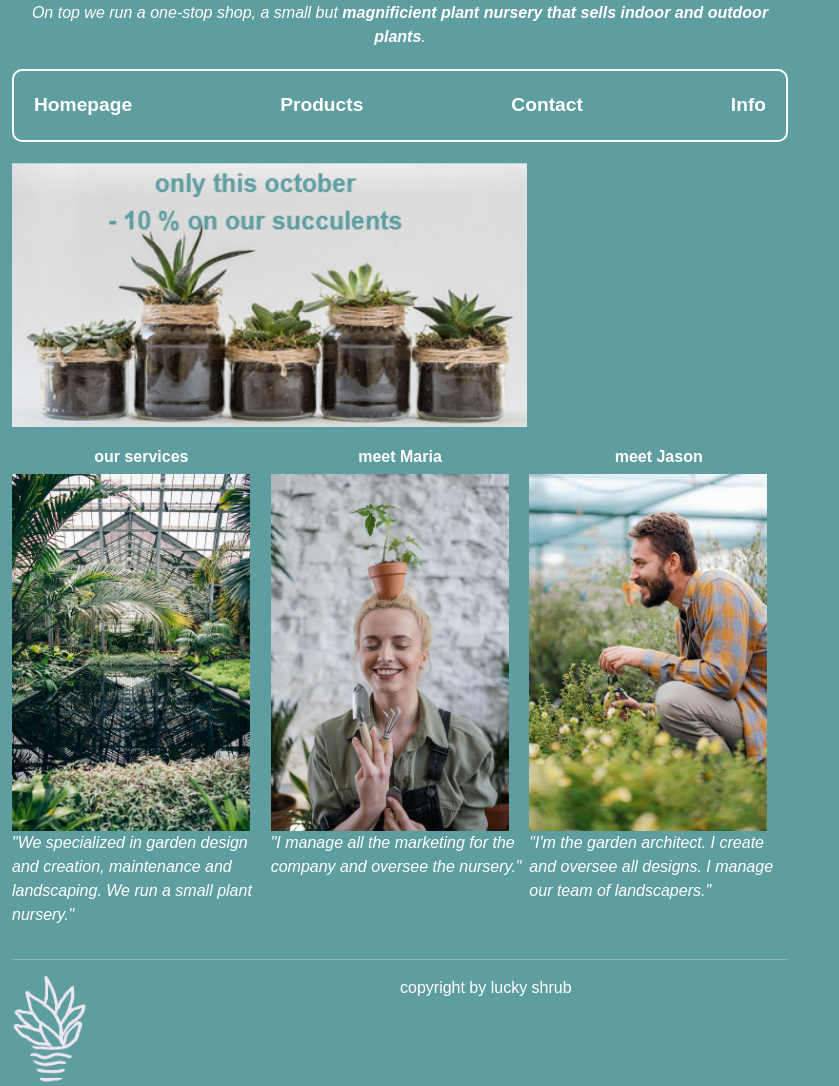
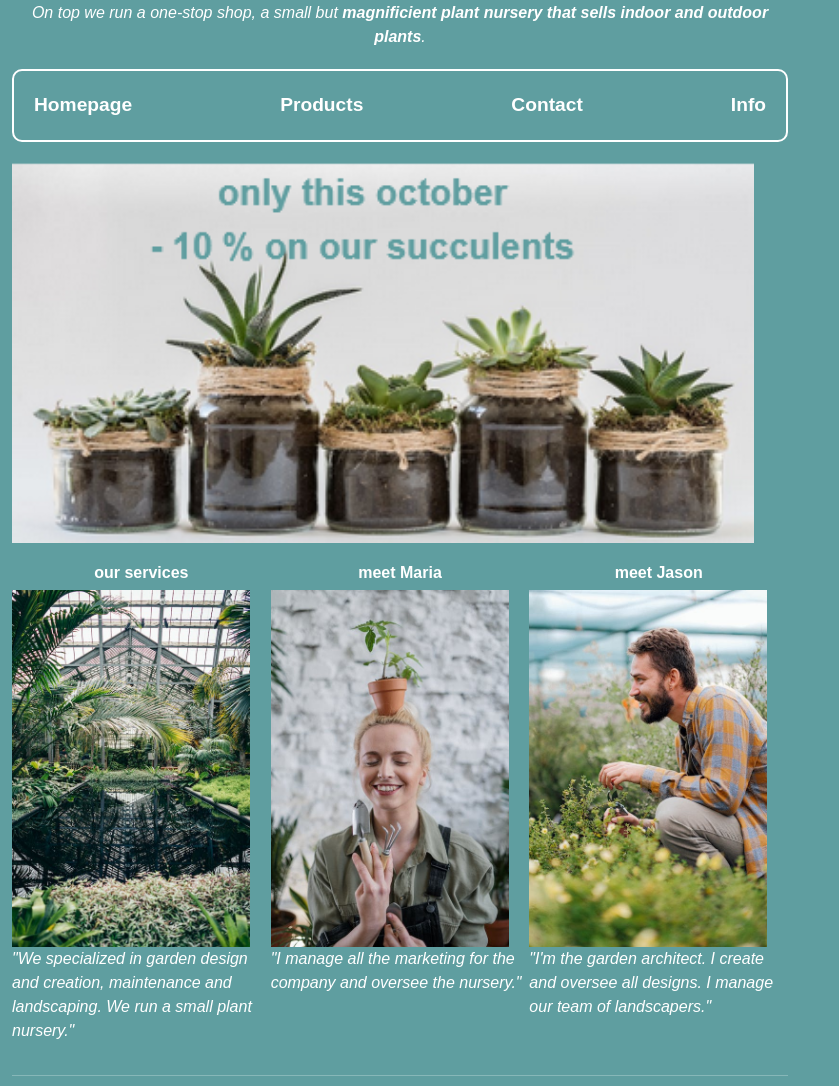
Before and after one commit to mARTilda-art/LuckyShrub, a plain HTML site: page index.html in a window 1280 px wide. Shown: the part 456-1542 px from the top of the page, without its empty margins (0-839 px from the left). Drawn offline with nearby package versions, Linux system fonts and the light colour scheme.

Commit message:
final touches

```diff
--- a/index.html
+++ b/index.html
@@ -51,7 +51,7 @@
       <main>
         <section>
           <div class="promotion">
-            <img src="img/Promotion.png" alt="promotion" width="125%" />
+            <img src="img/Promotion.jpeg" alt="promotion" class="center" />
           </div>
         </section>
         <section>
@@ -89,7 +89,14 @@
       </main>
       <hr />
       <footer>
-        <div><img src="img/Asset 3@3x.png" width="20%" /></div>
+        <div>
+          <img
+            src="img/Asset 3@3x.png"
+            width="20px"
+            alt="mini-logo"
+            class="center"
+          />
+        </div>
         <div>copyright by lucky shrub</div>
       </footer>
     </div>
--- a/src/style.css
+++ b/src/style.css
@@ -81,3 +81,17 @@ footer div {
   flex: 1;
   color: white;
 }
+
+footer .center {
+  display: block;
+  margin-left: auto;
+  margin-right: auto;
+  width: 20%;
+}
+
+.promotion .center {
+  display: block;
+  margin-left: auto;
+  margin-right: auto;
+  width: 180%;
+}
```
Also changed, not shown: img/Promotion.jpeg (renamed from img/Promotion.png).
